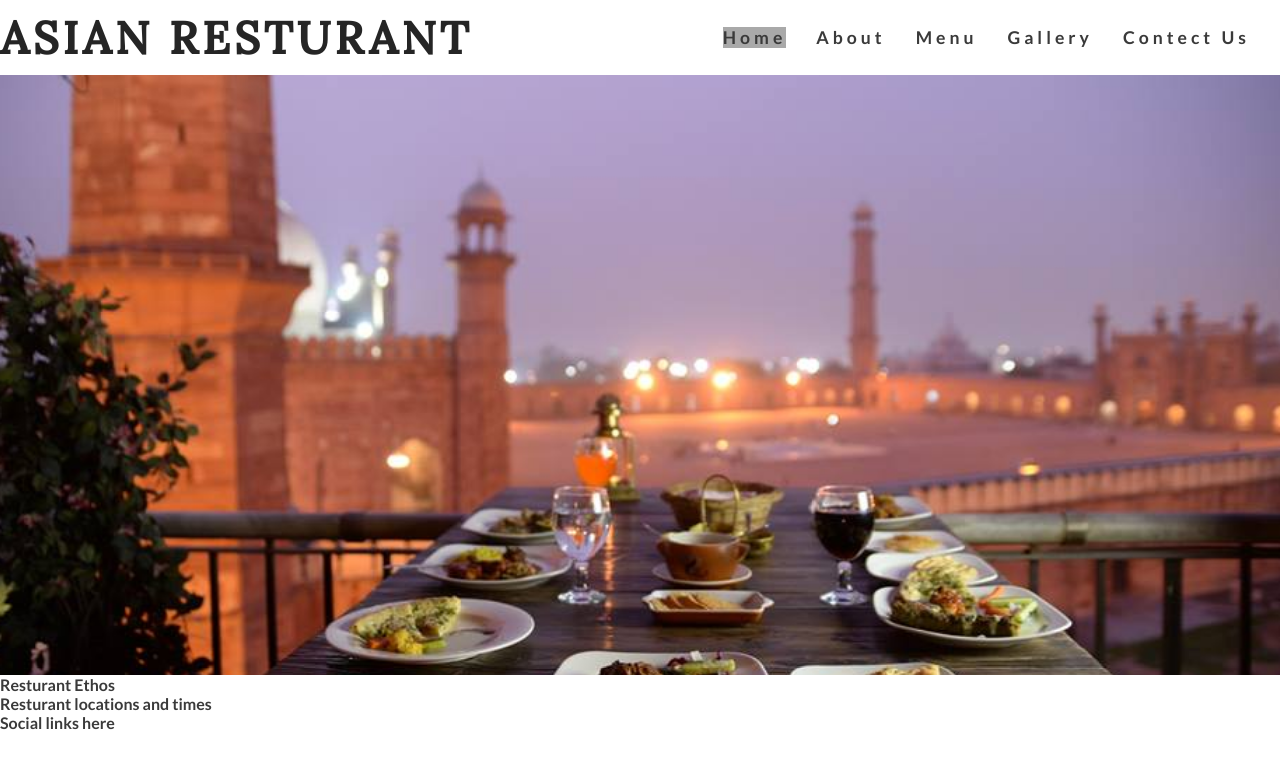
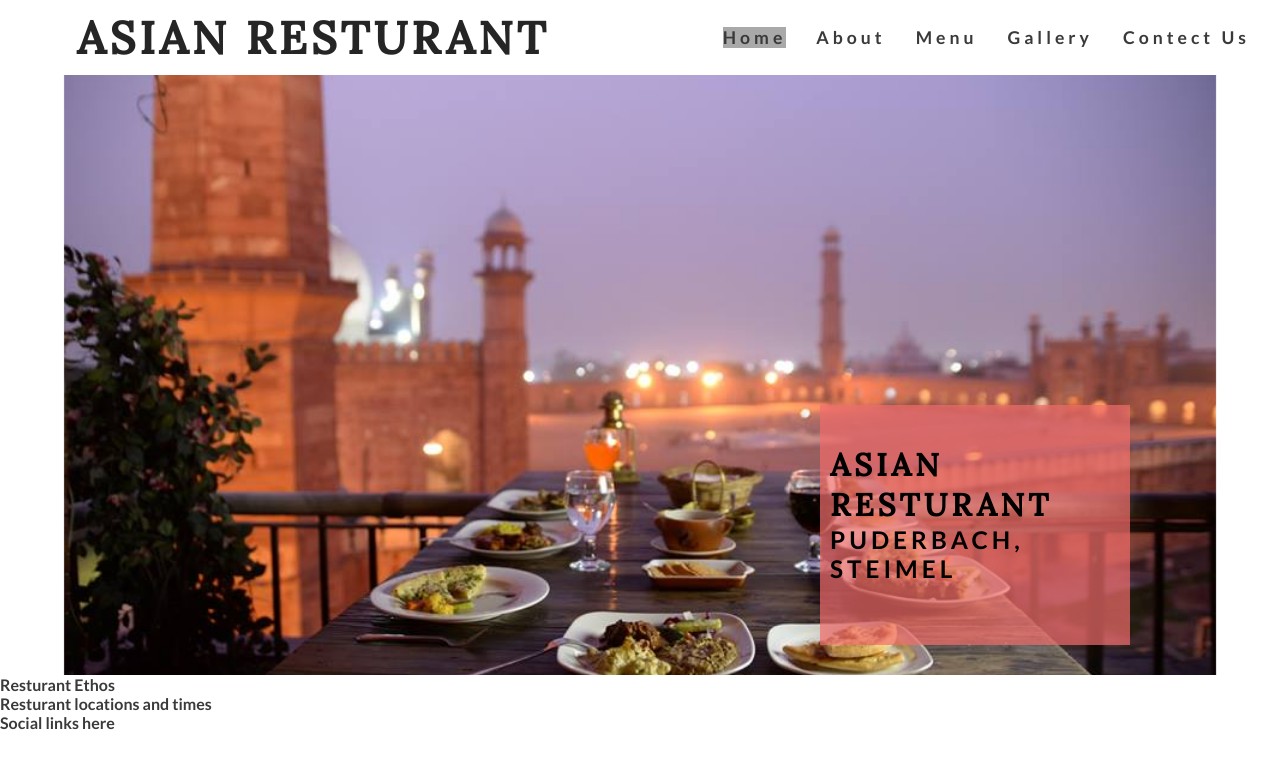
Before and after one commit to Muzaffar-Ahmad10/Asian-Resturent, a plain HTML site: page index.html in a window 1280 px wide. Drawn offline with Linux system fonts and the light colour scheme.

Commit message:
add some style

```diff
--- a/assets/css/style.css
+++ b/assets/css/style.css
@@ -20,8 +20,9 @@ h1, h2 {
     color: #252525;
 }
 #logo {
-    float: left;
+    float:left;
     font-size: 280%;
+    margin-left: 6%;
 }
  /* Navigation Links */
 
@@ -50,13 +51,20 @@ h1, h2 {
     background-color: darkgray;
 }
 
-  /* resturant-image */
+  /* hero-image cover text */
 
 #hero-outer {
     height: 600px;
     width: 100%;
     overflow: hidden;
+
+    position: relative;
 }
+
+#cover-text, #cover-text h2 {
+    color: black;
+}
+
 #hero-image {
     height: 600px;
     width: 100%;
@@ -74,6 +82,25 @@ animation-fill-mode: forwards;
         transform: scale(1);
     }
     to{
-        transform: scale(1.4);
+        transform: scale(1.2);
     }
 }
+#cover-text {
+    font-size: 130%;
+    font-family: lato, sans-serif;
+    text-transform: uppercase;
+    letter-spacing: 4px;
+
+    width: 300px;
+    height: 200px;
+
+    padding-top: 40px;
+    padding-left: 10px;
+
+    background-color: rgba(241, 109, 107, .7);
+
+    bottom: 30px;
+    right: 150px;
+
+    position: absolute;
+}
--- a/index.html
+++ b/index.html
@@ -40,6 +40,11 @@
     </header>
     <section id="hero-outer">
         <div id="hero-image"> </div>
+        <div id="cover-text">
+            <h2>Asian Resturant</h2>
+            <h3>Puderbach, Steimel</h3>
+        </div>
+
     </section>
     <section>
         Resturant Ethos
```
